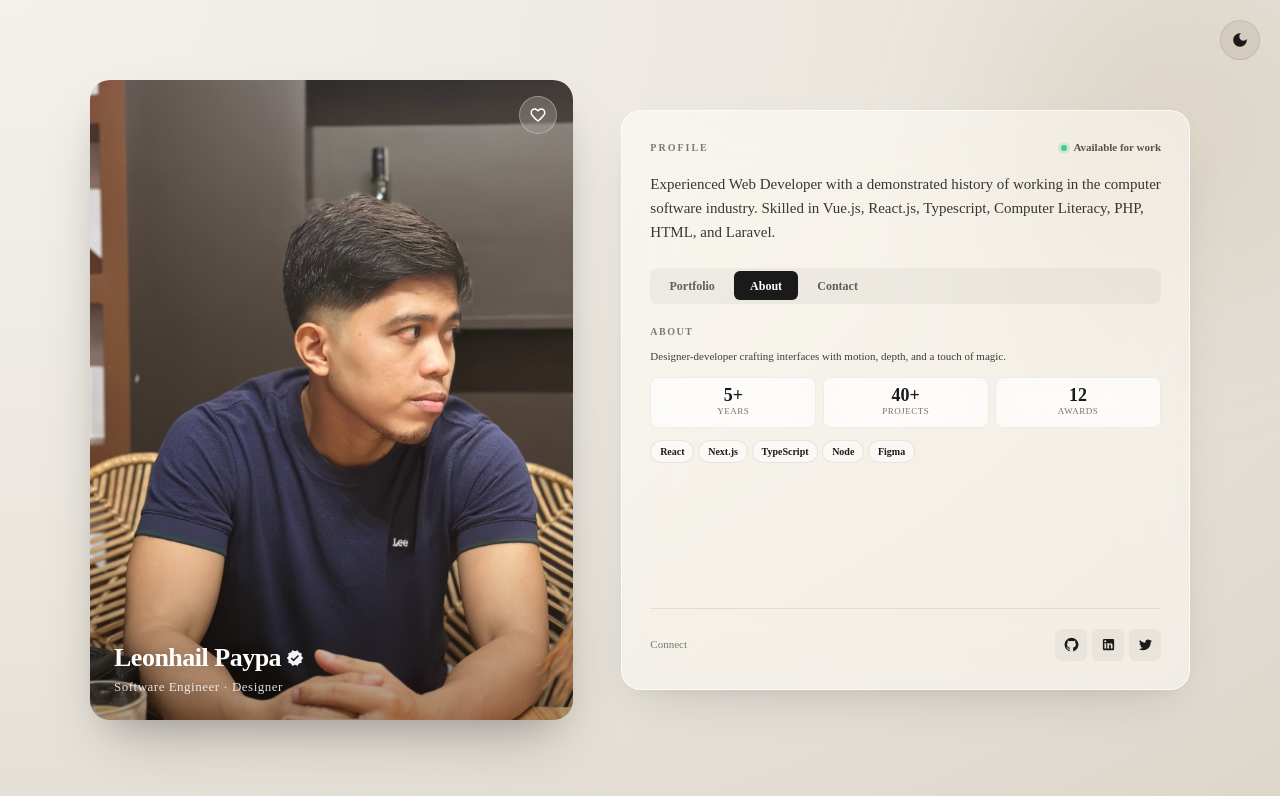
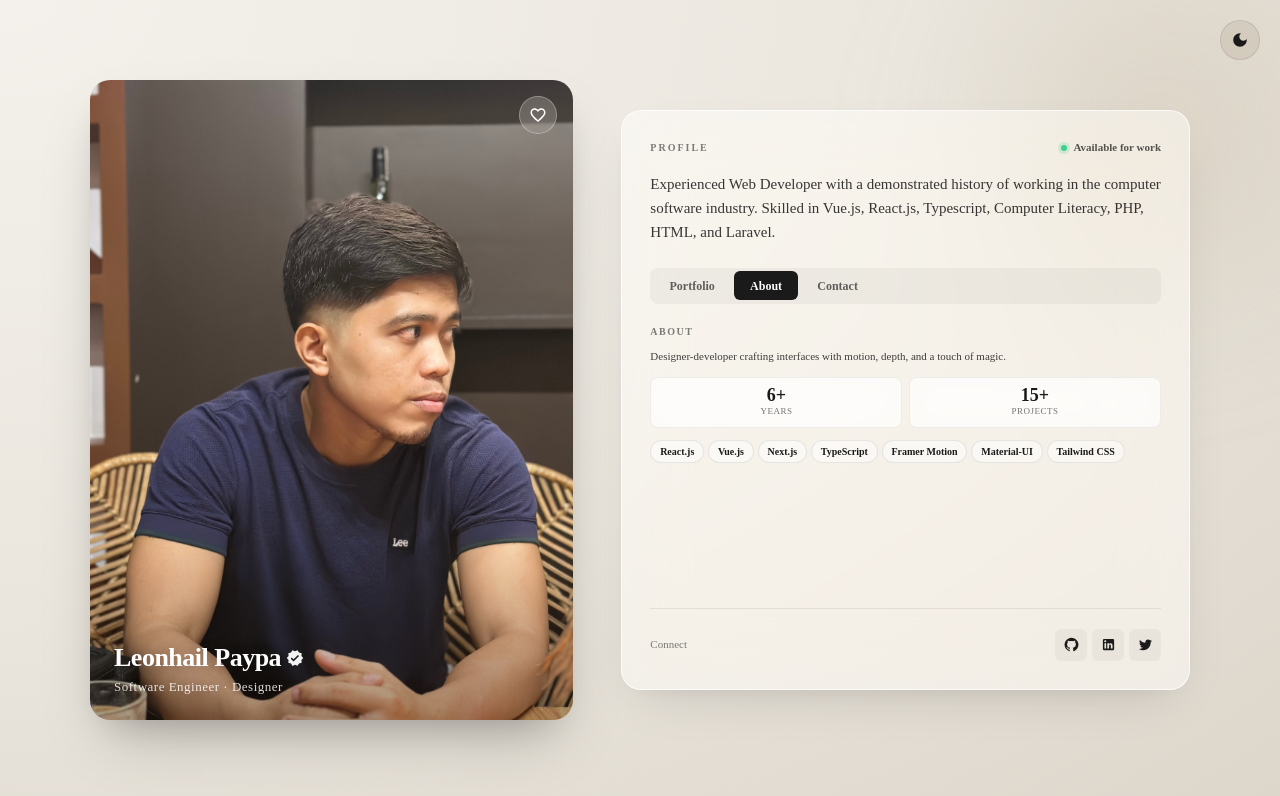
Before and after one commit to leonhail-nell/profile, a Next.js app: page / in a window 1280 px wide. Both pictures are taken after a click on the element "About". Shown: the top 796 px of the page. Built offline with nearby package versions, Linux system fonts and the light colour scheme.

Commit message:
chore: some constant

```diff
--- a/app/components/AboutSlide.tsx
+++ b/app/components/AboutSlide.tsx
@@ -3,14 +3,7 @@ import Box from "@mui/material/Box";
 import Typography from "@mui/material/Typography";
 import { useTheme } from "@mui/material/styles";
 import { motion } from "framer-motion";
-
-const stats = [
-  { value: "5+", label: "Years" },
-  { value: "40+", label: "Projects" },
-  { value: "12", label: "Awards" },
-];
-
-const skills = ["React", "Next.js", "TypeScript", "Node", "Figma"];
+import { Skills, Status } from "../constant/profile";
 
 export default function AboutSlide() {
   const theme = useTheme();
@@ -42,7 +35,7 @@ export default function AboutSlide() {
       </Typography>
 
       <Box sx={{ display: "flex", gap: 0.8, mb: 1.5 }}>
-        {stats.map((s, i) => (
+        {Status.map((s, i) => (
           <motion.div
             key={s.label}
             initial={{ opacity: 0, y: 8 }}
@@ -88,7 +81,7 @@ export default function AboutSlide() {
       </Box>
 
       <Box sx={{ display: "flex", gap: 0.5, flexWrap: "wrap" }}>
-        {skills.map((skill, i) => (
+        {Skills.map((skill, i) => (
           <motion.div
             key={skill}
             initial={{ opacity: 0, scale: 0.85 }}
--- a/app/components/PortfolioSlide.tsx
+++ b/app/components/PortfolioSlide.tsx
@@ -3,12 +3,7 @@ import Box from "@mui/material/Box";
 import Typography from "@mui/material/Typography";
 import { useTheme } from "@mui/material/styles";
 import { motion } from "framer-motion";
-
-const projects = [
-  { title: "Glass Dashboard", tag: "Next.js · MUI", color: "#e8c5a0" },
-  { title: "AI Profile Builder", tag: "TypeScript · OpenAI", color: "#c5d4e8" },
-  { title: "Motion Studio", tag: "Framer · WebGL", color: "#d4c5e8" },
-];
+import { Projects } from "../constant/profile";
 
 export default function PortfolioSlide() {
   const theme = useTheme();
@@ -28,7 +23,7 @@ export default function PortfolioSlide() {
         FEATURED WORK
       </Typography>
       <Box sx={{ display: "flex", flexDirection: "column", gap: 0.8 }}>
-        {projects.map((p, i) => (
+        {Projects.map((p, i) => (
           <motion.div
             key={p.title}
             initial={{ opacity: 0, x: -10 }}
@@ -44,7 +39,9 @@ export default function PortfolioSlide() {
                 gap: 1.2,
                 p: 1,
                 borderRadius: 2.5,
-                background: d ? "rgba(255,255,255,0.06)" : "rgba(255,255,255,0.6)",
+                background: d
+                  ? "rgba(255,255,255,0.06)"
+                  : "rgba(255,255,255,0.6)",
                 backdropFilter: "blur(20px)",
                 border: d
                   ? "1px solid rgba(255,255,255,0.08)"
@@ -54,7 +51,9 @@ export default function PortfolioSlide() {
                 color: "inherit",
                 transition: "all 0.25s ease",
                 "&:hover": {
-                  background: d ? "rgba(255,255,255,0.12)" : "rgba(255,255,255,0.85)",
+                  background: d
+                    ? "rgba(255,255,255,0.12)"
+                    : "rgba(255,255,255,0.85)",
                   transform: "translateX(2px)",
                 },
               }}
@@ -91,7 +90,10 @@ export default function PortfolioSlide() {
                 </Typography>
               </Box>
               <Typography
-                sx={{ fontSize: 14, color: d ? "rgba(255,255,255,0.4)" : "rgba(0,0,0,0.4)" }}
+                sx={{
+                  fontSize: 14,
+                  color: d ? "rgba(255,255,255,0.4)" : "rgba(0,0,0,0.4)",
+                }}
               >
                 →
               </Typography>
--- a/app/constant/profile.ts
+++ b/app/constant/profile.ts
@@ -7,3 +7,23 @@ export const ProfileSlides = [
   { key: "about", label: "About", component: AboutSlide },
   { key: "contact", label: "Contact", component: ContactSlide },
 ];
+
+export const Skills = [
+  "React.js",
+  "Vue.js",
+  "Next.js",
+  "TypeScript",
+  "Framer Motion",
+  "Material-UI",
+  "Tailwind CSS",
+];
+
+export const Status = [
+  { value: "6+", label: "Years" },
+  { value: "15+", label: "Projects" },
+];
+
+export const Projects = [
+  { title: "Nodifi", tag: "Next.js · MUI", color: "#e8c5a0" },
+  { title: "Pamalengke", tag: "TypeScript · OpenAI", color: "#c5d4e8" },
+];
```
